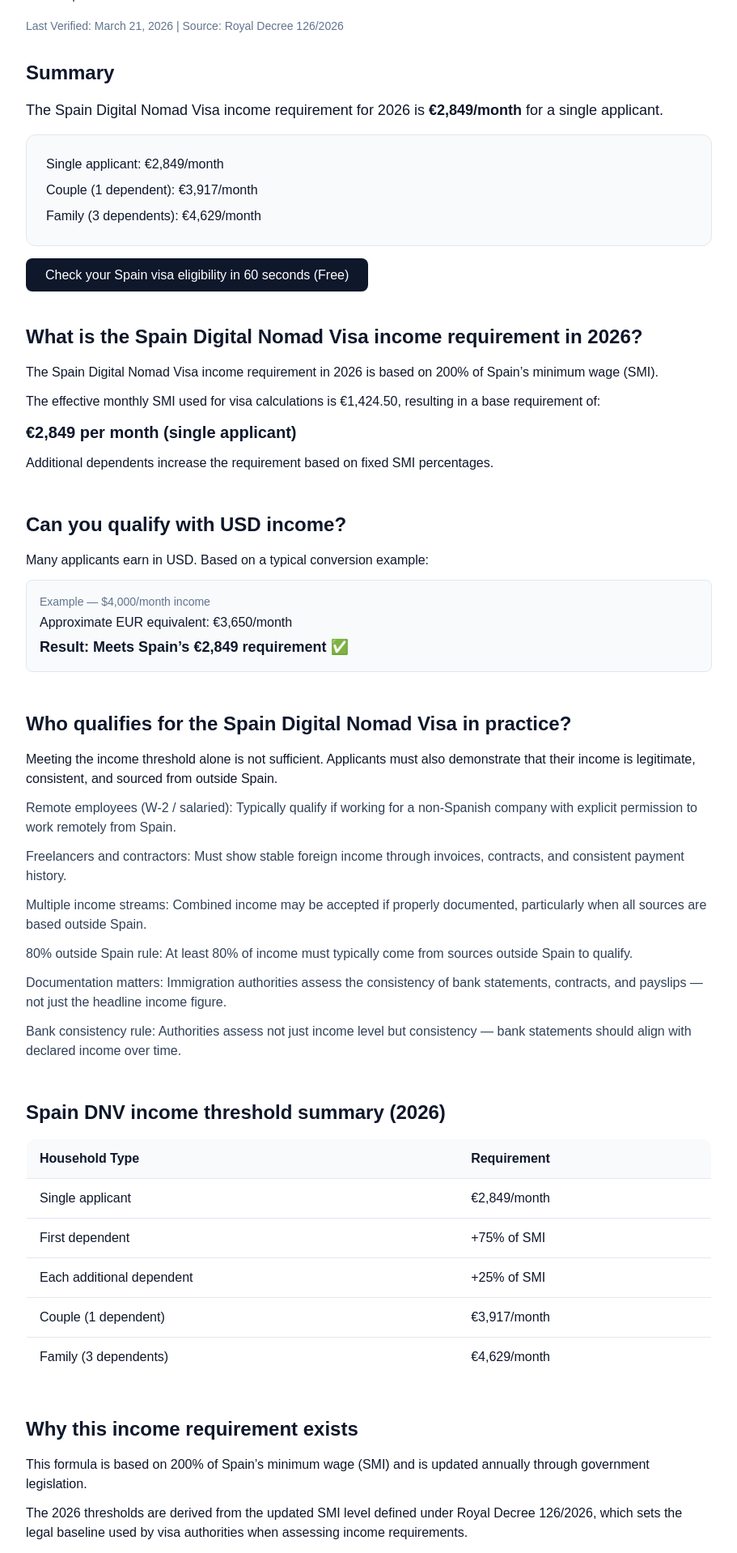
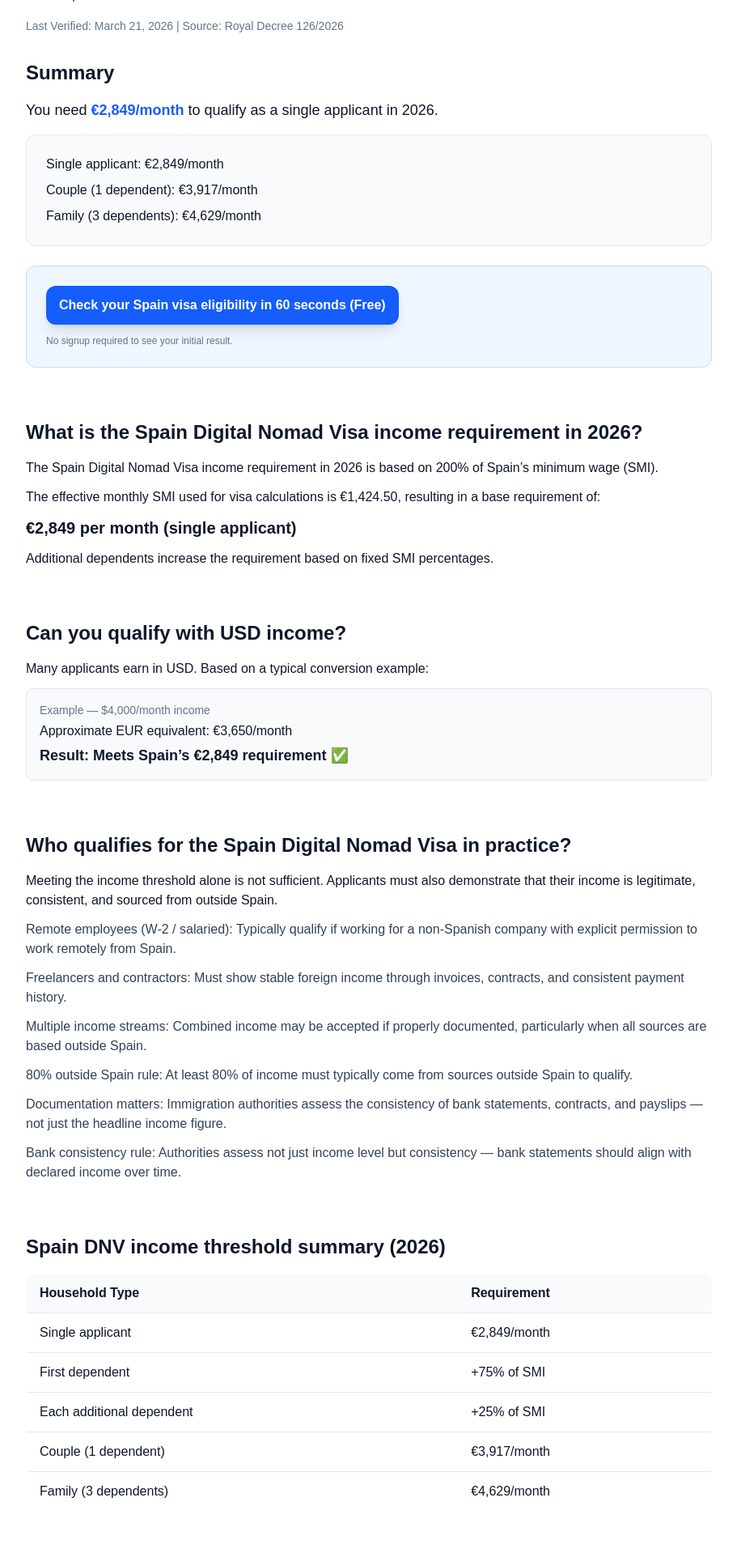
Before and after one commit to theviabilityindex-crypto/theviability-global-next, a Next.js app: page /spain-digital-nomad-visa-income-2026 in a window 1280 px wide. Shown: the part 242-2160 px from the top of the page at 81% size, without its empty margins (184-1095 px from the left). Built offline with nearby package versions, Linux system fonts and the light colour scheme.

Commit message:
Improve above-the-fold hierarchy and CTA clarity

```diff
--- a/app/spain-digital-nomad-visa-income-2026/page.tsx
+++ b/app/spain-digital-nomad-visa-income-2026/page.tsx
@@ -126,7 +126,7 @@ export default function Page() {
       />
       <div className="mx-auto max-w-4xl px-6 py-16">
         {/* Header + Summary Block */}
-        <section className="mb-12">
+        <section className="mb-16">
           <p className="text-sm uppercase tracking-wide text-slate-500 mb-3">
             2026 Spain DNV Protocol | Source-Backed Rule Logic
           </p>
@@ -147,9 +147,9 @@ export default function Page() {
           <h2 className="text-2xl font-semibold mb-4">Summary</h2>
 
           <p className="mb-4 text-lg">
-            The Spain Digital Nomad Visa income requirement for 2026 is{" "}
-            <span className="font-semibold">€2,849/month</span> for a single
-            applicant.
+            You need{" "}
+            <span className="font-semibold text-blue-600">€2,849/month</span> to
+            qualify as a single applicant in 2026.
           </p>
 
           <div className="bg-slate-50 border border-slate-200 rounded-xl p-6 mb-6">
@@ -166,16 +166,24 @@ export default function Page() {
             </ul>
           </div>
 
+          <div className="bg-blue-50 border border-blue-200 rounded-xl p-6 mt-6">
             <a
               href="/check/spain?year=2026&source=authority"
-            className="bg-slate-900 text-white px-6 py-3 rounded-lg font-medium"
+              className="bg-blue-600 hover:bg-blue-700 text-white px-4 py-3 rounded-xl font-semibold text-center inline-block shadow-lg text-sm sm:text-base"
             >
+              <span className="sm:hidden">Check eligibility free</span>
+              <span className="hidden sm:inline">
                 Check your Spain visa eligibility in 60 seconds (Free)
+              </span>
             </a>
+            <p className="text-xs text-slate-500 mt-3">
+              No signup required to see your initial result.
+            </p>
+          </div>
         </section>
 
         {/* Core Answer */}
-        <section className="mb-12">
+        <section className="mb-16">
           <h2 className="text-2xl font-semibold mb-4">
             What is the Spain Digital Nomad Visa income requirement in 2026?
           </h2>
@@ -201,7 +209,7 @@ export default function Page() {
         </section>
 
         {/* USD Example */}
-        <section className="mb-12">
+        <section className="mb-16">
           <h2 className="text-2xl font-semibold mb-4">
             Can you qualify with USD income?
           </h2>
@@ -224,7 +232,7 @@ export default function Page() {
         </section>
 
         {/* Who qualifies in practice */}
-        <section className="mb-12">
+        <section className="mb-16">
           <h2 className="text-2xl font-semibold mb-4">
             Who qualifies for the Spain Digital Nomad Visa in practice?
           </h2>
@@ -275,7 +283,7 @@ export default function Page() {
         </section>
 
         {/* Structured Threshold Table */}
-        <section className="mb-12">
+        <section className="mb-16">
           <h2 className="text-2xl font-semibold mb-4">
             Spain DNV income threshold summary (2026)
           </h2>
@@ -315,7 +323,7 @@ export default function Page() {
         </section>
 
         {/* Rule Explanation (Authority Layer) */}
-        <section className="mb-12">
+        <section className="mb-16">
           <h2 className="text-2xl font-semibold mb-4">
             Why this income requirement exists
           </h2>
@@ -339,7 +347,7 @@ export default function Page() {
         </section>
 
         {/* Application routes + qualification */}
-        <section className="mb-12">
+        <section className="mb-16">
           <h2 className="text-2xl font-semibold mb-4">
             Spain Digital Nomad Visa application routes and requirements
           </h2>
@@ -379,7 +387,7 @@ export default function Page() {
         </section>
 
         {/* Formula Block */}
-        <section className="mb-12">
+        <section className="mb-16">
           <h2 className="text-2xl font-semibold mb-4">
             Formula used for Spain Digital Nomad Visa income calculations
           </h2>
@@ -395,7 +403,7 @@ export default function Page() {
         </section>
 
         {/* Worked Examples */}
-        <section className="mb-12">
+        <section className="mb-16">
           <h2 className="text-2xl font-semibold mb-4">
             Worked examples of Spain Digital Nomad Visa income requirements
           </h2>
@@ -426,7 +434,7 @@ export default function Page() {
         </section>
 
         {/* Savings Bridge (Critical Differentiation Layer) */}
-        <section className="mb-12">
+        <section className="mb-16">
           <h2 className="text-2xl font-semibold mb-4">
             Can savings help you qualify if your income is below the requirement?
           </h2>
@@ -467,7 +475,7 @@ export default function Page() {
         </section>
 
         {/* Key Insight */}
-        <section className="mb-12">
+        <section className="mb-16">
           <h2 className="text-2xl font-semibold mb-4">
             Why different websites show different income numbers
           </h2>
@@ -484,7 +492,7 @@ export default function Page() {
         </section>
 
         {/* FAQ */}
-        <section className="mb-12">
+        <section className="mb-16">
           <h2 className="text-2xl font-semibold mb-4">
             Spain Digital Nomad Visa income FAQ (2026)
           </h2>
@@ -536,7 +544,7 @@ export default function Page() {
         </section>
 
         {/* Source & Verification */}
-        <section className="mb-12">
+        <section className="mb-16">
           <h2 className="text-2xl font-semibold mb-4">
             Source and verification
           </h2>
@@ -568,12 +576,20 @@ export default function Page() {
             Your exact requirement depends on your income, currency, and household size.
           </p>
 
+          <div className="bg-blue-50 border border-blue-200 rounded-xl p-6 mt-6 inline-block">
             <a
               href="/check/spain?year=2026&source=authority"
-            className="bg-slate-900 text-white px-6 py-3 rounded-lg font-medium"
+              className="bg-blue-600 hover:bg-blue-700 text-white px-4 py-3 rounded-xl font-semibold text-center inline-block shadow-lg text-sm sm:text-base"
             >
+              <span className="sm:hidden">Check eligibility free</span>
+              <span className="hidden sm:inline">
                 Check your Spain visa eligibility in 60 seconds (Free)
+              </span>
             </a>
+            <p className="text-xs text-slate-500 mt-3">
+              No signup required to see your initial result.
+            </p>
+          </div>
         </section>
       </div>
     </main>
```
Lines whose indentation alone changed are shown as unchanged.
